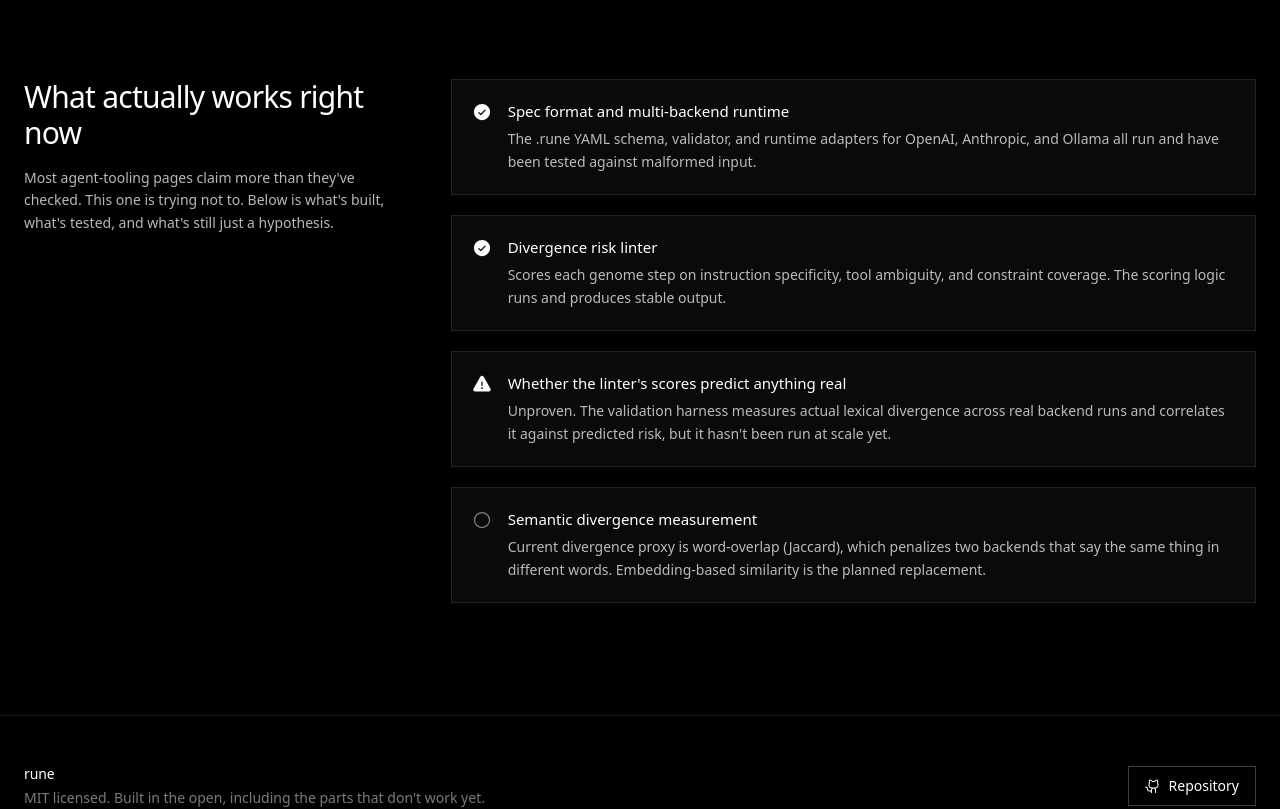
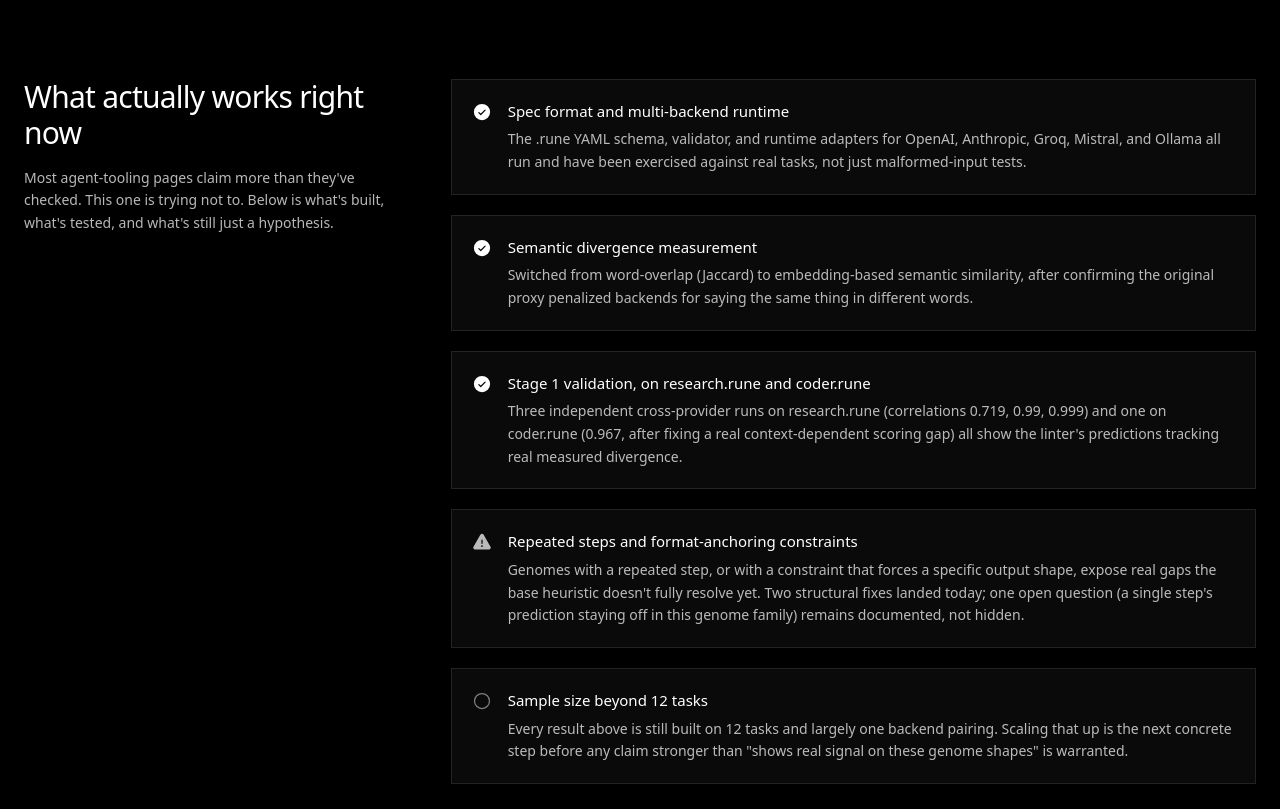
Before and after one commit to FadedCantCode/RUNE-site, a Next.js app: page / in a window 1280 px wide. Shown: the part 2960-3769 px from the top of the page. Built offline with nearby package versions, Linux system fonts and the light colour scheme.

Commit message:
Update Status.tsx

```diff
--- a/components/Status.tsx
+++ b/components/Status.tsx
@@ -1,25 +1,32 @@
 import { CheckCircle, Circle, Warning } from "@phosphor-icons/react/dist/ssr";
 
+// Reflects docs/roadmap.md as of Stage 1's close. Updated to match, not
+// left as an aspirational placeholder.
 const items = [
   {
     state: "done" as const,
     title: "Spec format and multi-backend runtime",
-    body: "The .rune YAML schema, validator, and runtime adapters for OpenAI, Anthropic, and Ollama all run and have been tested against malformed input.",
+    body: "The .rune YAML schema, validator, and runtime adapters for OpenAI, Anthropic, Groq, Mistral, and Ollama all run and have been exercised against real tasks, not just malformed-input tests.",
   },
   {
     state: "done" as const,
-    title: "Divergence risk linter",
-    body: "Scores each genome step on instruction specificity, tool ambiguity, and constraint coverage. The scoring logic runs and produces stable output.",
+    title: "Semantic divergence measurement",
+    body: "Switched from word-overlap (Jaccard) to embedding-based semantic similarity, after confirming the original proxy penalized backends for saying the same thing in different words.",
+  },
+  {
+    state: "done" as const,
+    title: "Stage 1 validation, on research.rune and coder.rune",
+    body: "Three independent cross-provider runs on research.rune (correlations 0.719, 0.99, 0.999) and one on coder.rune (0.967, after fixing a real context-dependent scoring gap) all show the linter's predictions tracking real measured divergence.",
   },
   {
     state: "open" as const,
-    title: "Whether the linter's scores predict anything real",
-    body: "Unproven. The validation harness measures actual lexical divergence across real backend runs and correlates it against predicted risk, but it hasn't been run at scale yet.",
+    title: "Repeated steps and format-anchoring constraints",
+    body: "Genomes with a repeated step, or with a constraint that forces a specific output shape, expose real gaps the base heuristic doesn't fully resolve yet. Two structural fixes landed today; one open question (a single step's prediction staying off in this genome family) remains documented, not hidden.",
   },
   {
     state: "not-started" as const,
-    title: "Semantic divergence measurement",
-    body: "Current divergence proxy is word-overlap (Jaccard), which penalizes two backends that say the same thing in different words. Embedding-based similarity is the planned replacement.",
+    title: "Sample size beyond 12 tasks",
+    body: "Every result above is still built on 12 tasks and largely one backend pairing. Scaling that up is the next concrete step before any claim stronger than \"shows real signal on these genome shapes\" is warranted.",
   },
 ];
 
@@ -65,13 +72,16 @@ export function Status() {
   );
 }
 
+// Status reads through icon shape and ink contrast, the same monochrome
+// rule applied everywhere else on the page. No separate red/amber/green
+// severity scale.
 function StatusIcon({ state }: { state: "done" | "open" | "not-started" }) {
   if (state === "done") {
     return (
       <CheckCircle
         size={20}
         weight="fill"
-        className="mt-0.5 shrink-0 text-[var(--color-risk-low)]"
+        className="mt-0.5 shrink-0 text-[var(--color-ink)]"
       />
     );
   }
@@ -80,7 +90,7 @@ function StatusIcon({ state }: { state: "done" | "open" | "not-started" }) {
       <Warning
         size={20}
         weight="fill"
-        className="mt-0.5 shrink-0 text-[var(--color-risk-medium)]"
+        className="mt-0.5 shrink-0 text-[var(--color-ink-muted)]"
       />
     );
   }
```
